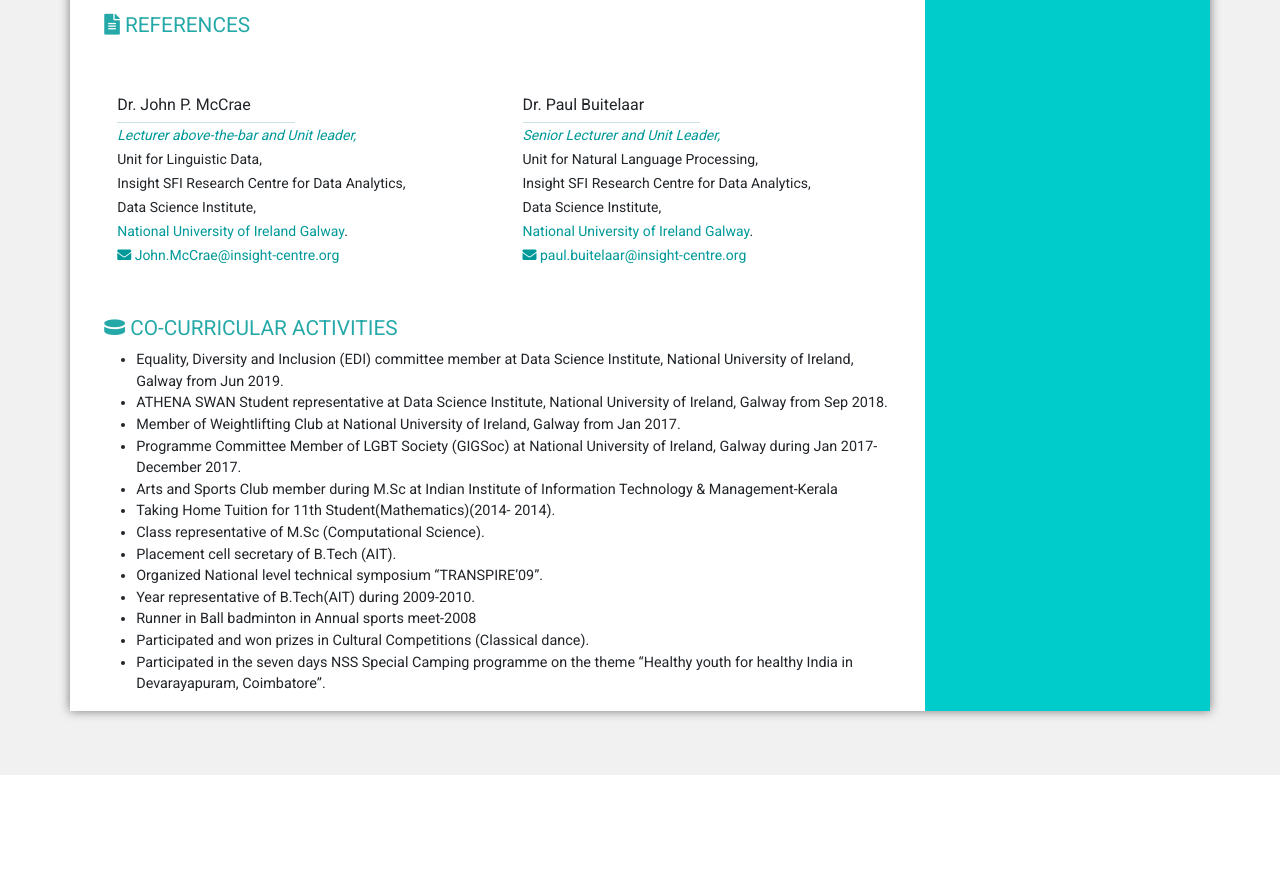
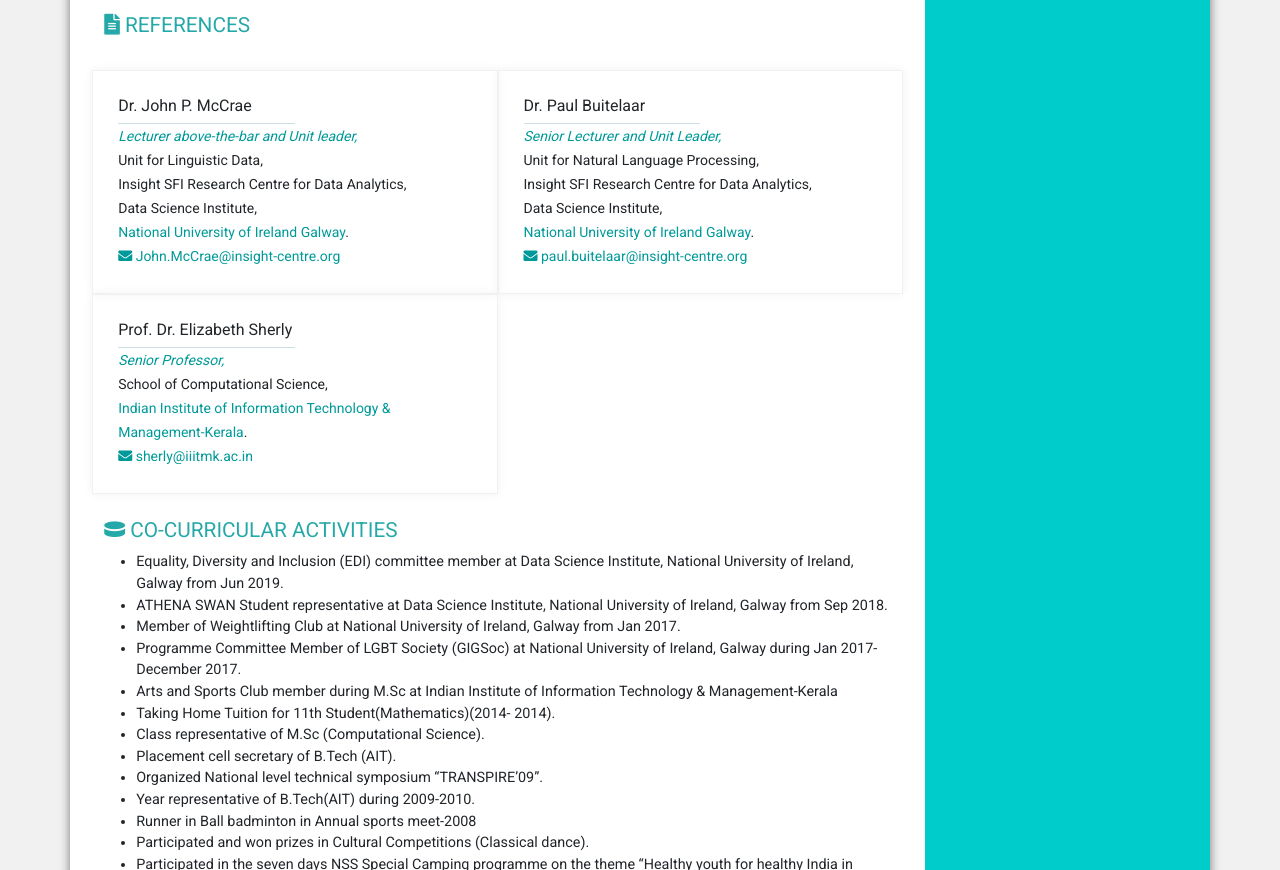
Before and after one commit to nithjobs/Bharathi-Raja-Chakaravarthi, a plain HTML site: page index.html in a window 1280 px wide. Shown: the part 5268-6138 px from the top of the page. Before the commit the page ends 6043 px from the top, so only its background shows below. Drawn offline with nearby package versions, Linux system fonts and the light colour scheme.

Commit message:
added elixabeth

```diff
--- a/index.html
+++ b/index.html
@@ -494,6 +494,13 @@
                             <small><a href="http://www.nuigalway.ie/" class="links3">National University of Ireland Galway</a>.</small><br>
                             <small><a href="mailto:paul.buitelaar@insight-centre.org"  class="links3"><i class="fas fa-envelope"></i> paul.buitelaar@insight-centre.org</a></small>
                         </div>
+                        <div class="col-lg-6 col-xs-12 referenceDiv">
+                            <h5>Prof. Dr. Elizabeth Sherly</h5><hr class="hr-hr">
+                            <small><em class="links3">Senior Professor,</em></small><br>
+                            <small>School of Computational Science,</small><br>
+                            <small><a href="https://www.iiitmk.ac.in/" class="links3">Indian Institute of Information Technology & Management-Kerala</a>.</small><br>
+                            <small><a href="mailto:sherly@iiitmk.ac.in"  class="links3"><i class="fas fa-envelope"></i> sherly@iiitmk.ac.in</a></small>
+                        </div>
                     </div>
                     <br>
 <!--
--- a/style.css
+++ b/style.css
@@ -215,4 +215,6 @@ hr {
 .referenceDiv {
     text-align: left;
     padding: 25px 25px;
+    border: 1px solid var(--bgcolor);
+    box-shadow: 0.1px 0.1px 10px 0.3px var(--bgcolor);
 }
```
